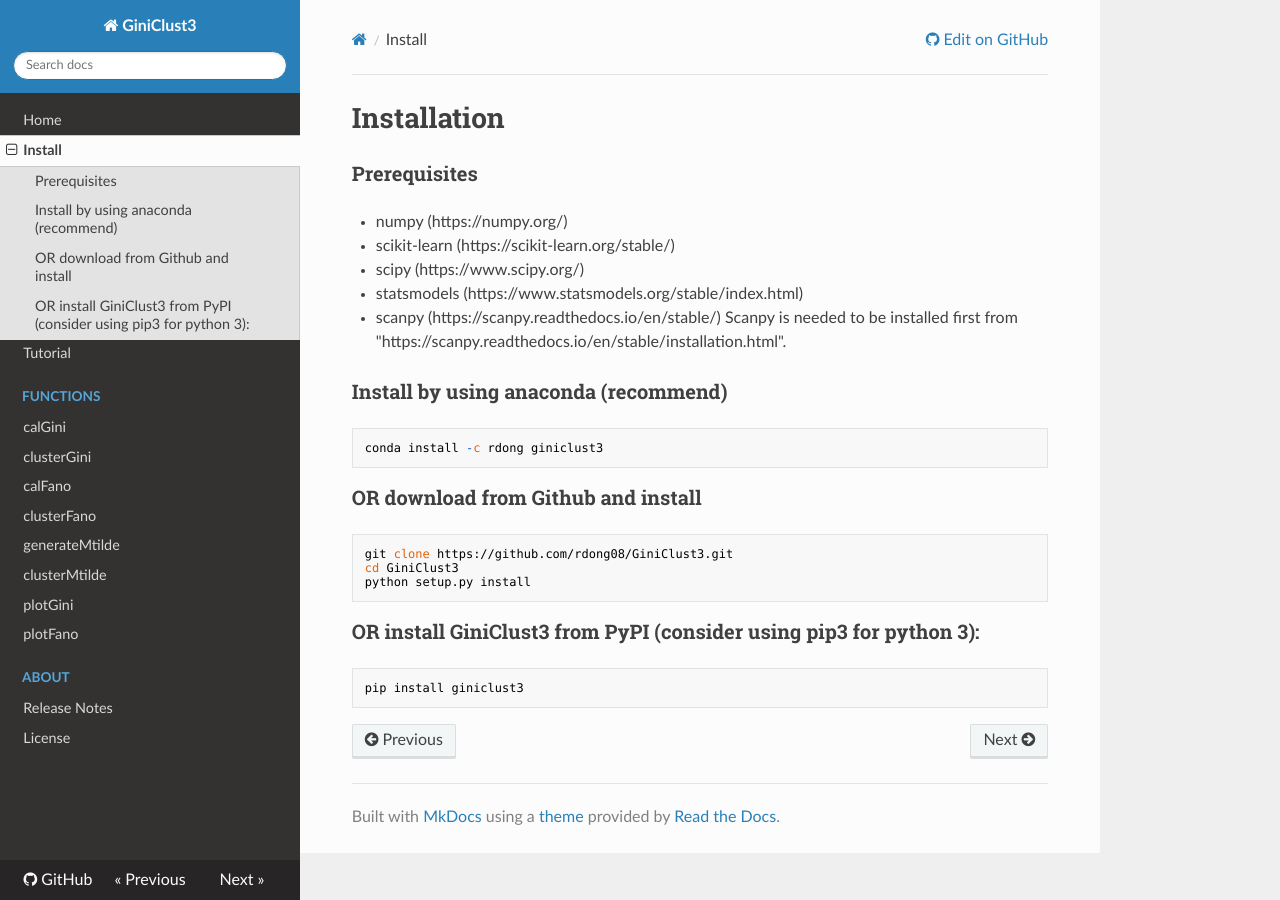
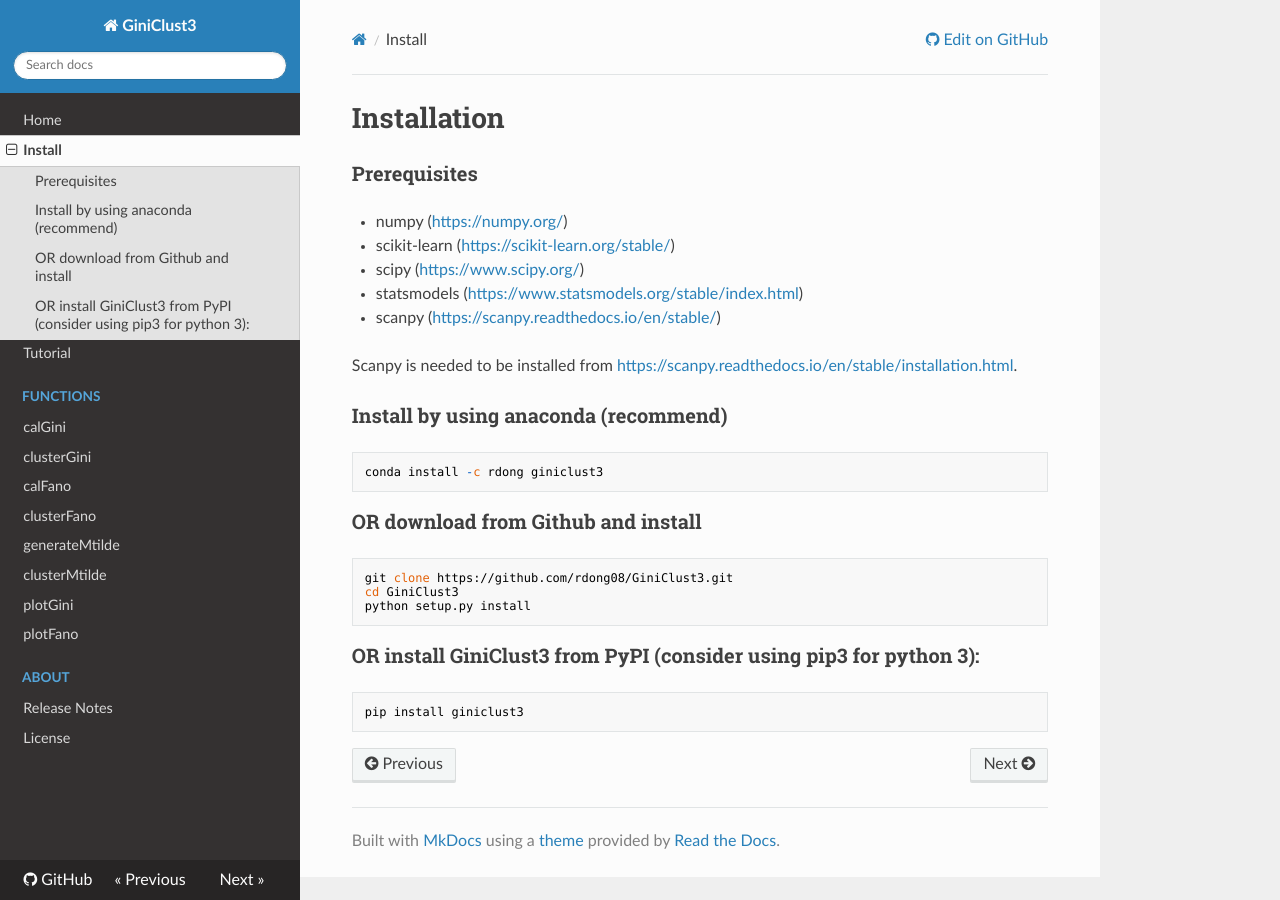
Before and after one commit to rdong08/GiniClust3, an MkDocs documentation site: the page built from docs/installation.md, in a window 1280 px wide. Built offline with MkDocs 1.6.1, drawn with Linux system fonts in a browser that asks for light colours; nearby versions of some CDN libraries; old or Windows-style settings are respelled for this version of MkDocs.

Commit message:
Update installation.md

```diff
--- a/docs/installation.md
+++ b/docs/installation.md
@@ -1,12 +1,13 @@
 # Installation
 
 ### Prerequisites
-* numpy (https://numpy.org/)
-* scikit-learn (https://scikit-learn.org/stable/)
-* scipy (https://www.scipy.org/)
-* statsmodels (https://www.statsmodels.org/stable/index.html)
-* scanpy (https://scanpy.readthedocs.io/en/stable/)
-Scanpy is needed to be installed first from "https://scanpy.readthedocs.io/en/stable/installation.html".
+* numpy (<https://numpy.org/>)
+* scikit-learn (<https://scikit-learn.org/stable/>)
+* scipy (<https://www.scipy.org/>)
+* statsmodels (<https://www.statsmodels.org/stable/index.html>)
+* scanpy (<https://scanpy.readthedocs.io/en/stable/>)
+
+Scanpy is needed to be installed from <https://scanpy.readthedocs.io/en/stable/installation.html>.
 
 ### Install by using anaconda (recommend)
 
```
